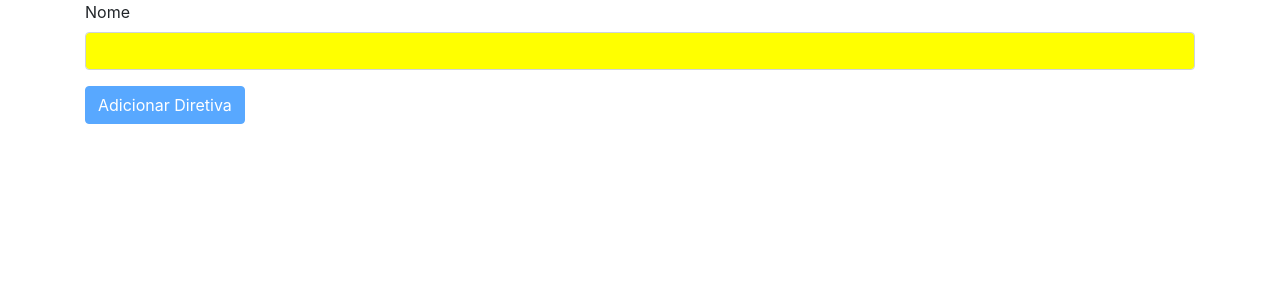
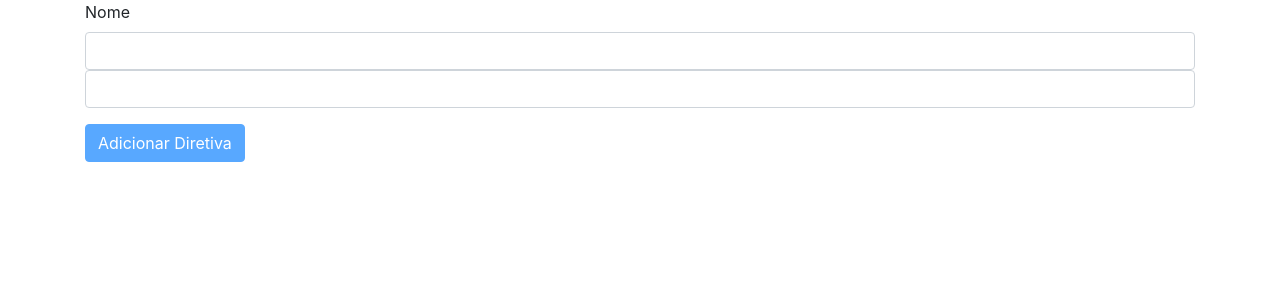
Before and after one commit to JadersonCardoso/curso-angular-rest-spring-boot-ui, an Angular app: page / in a window 1280 px wide. Shown: the top 300 px of the page. Built offline with nearby package versions, Linux system fonts and the light colour scheme.

Commit message:
11.2. Respondendo a eventos do hospedeiro com @HostListener

```diff
--- a/src/app/campo-colorido.directive.ts
+++ b/src/app/campo-colorido.directive.ts
@@ -1,4 +1,4 @@
-import { Directive, ElementRef, Renderer2 } from '@angular/core';
+import { Directive, ElementRef, Renderer2, HostListener } from '@angular/core';
 
 @Directive({
   selector: '[appCampoColorido]'
@@ -8,9 +8,15 @@ export class CampoColoridoDirective {
   constructor(
     private elementRef: ElementRef,
     private renderer: Renderer2
-  ) {
+  ) {}
+
+  @HostListener('focus') aoGanharFoco() {
     this.renderer.setStyle(this.elementRef.nativeElement,
       'background-color', 'yellow');
-   }
+    }
+    @HostListener('blur') aoPerderFoco() {
+    this.renderer.setStyle(this.elementRef.nativeElement,
+      'background-color', 'transparent');
+  }
 
 }
--- a/src/app/funcionario-form/funcionario-form.component.html
+++ b/src/app/funcionario-form/funcionario-form.component.html
@@ -2,6 +2,7 @@
   <label >Nome </label>
   <input type="text" class="form-control" [(ngModel)] = "nome"
       (focus)="adicionado = false" appCampoColorido>
+      <input type="text" class="form-control" >
 </div>
 
 <button type="button" class="btn btn-primary" [disabled]="nome.length == 0"
```
